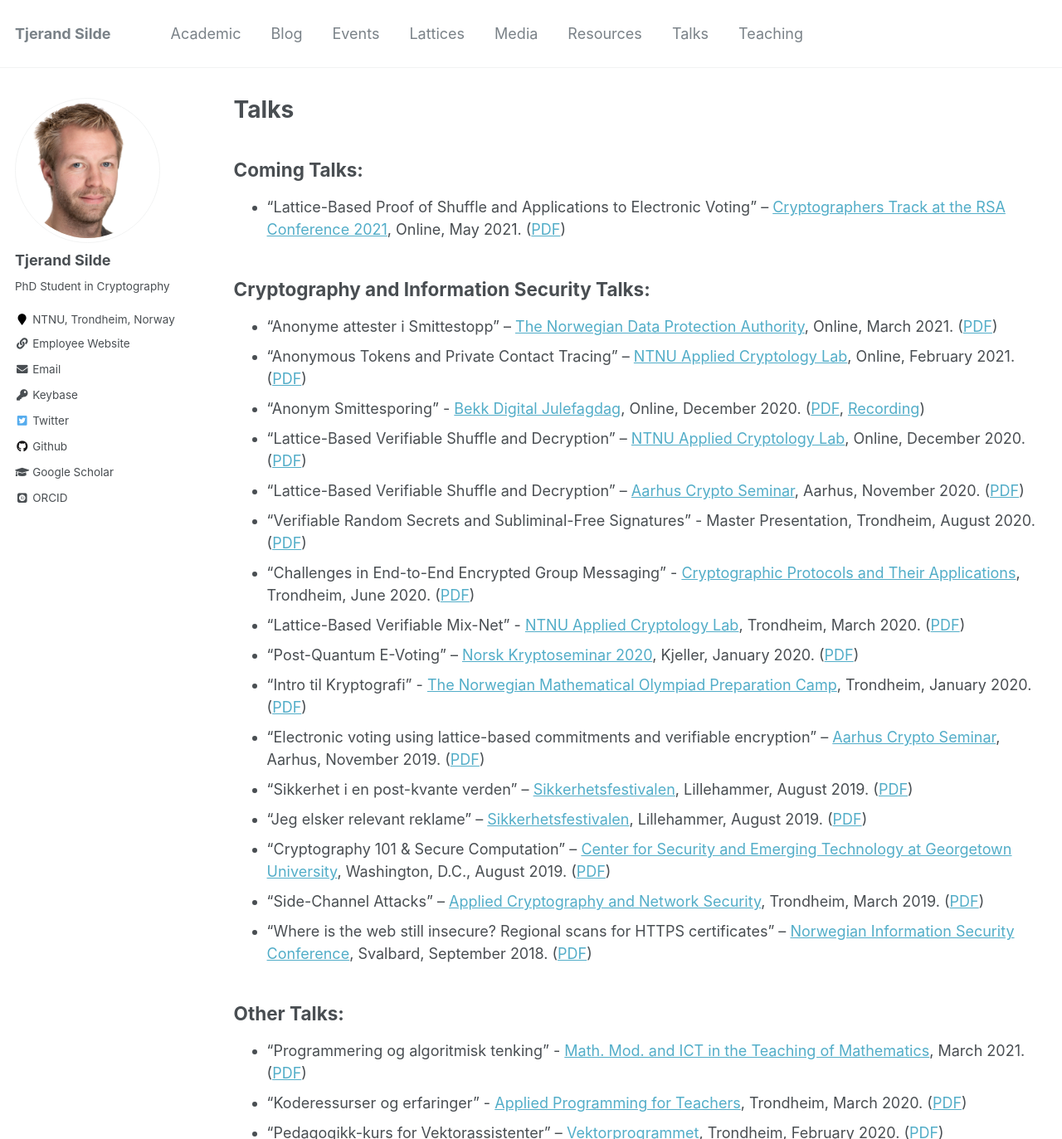
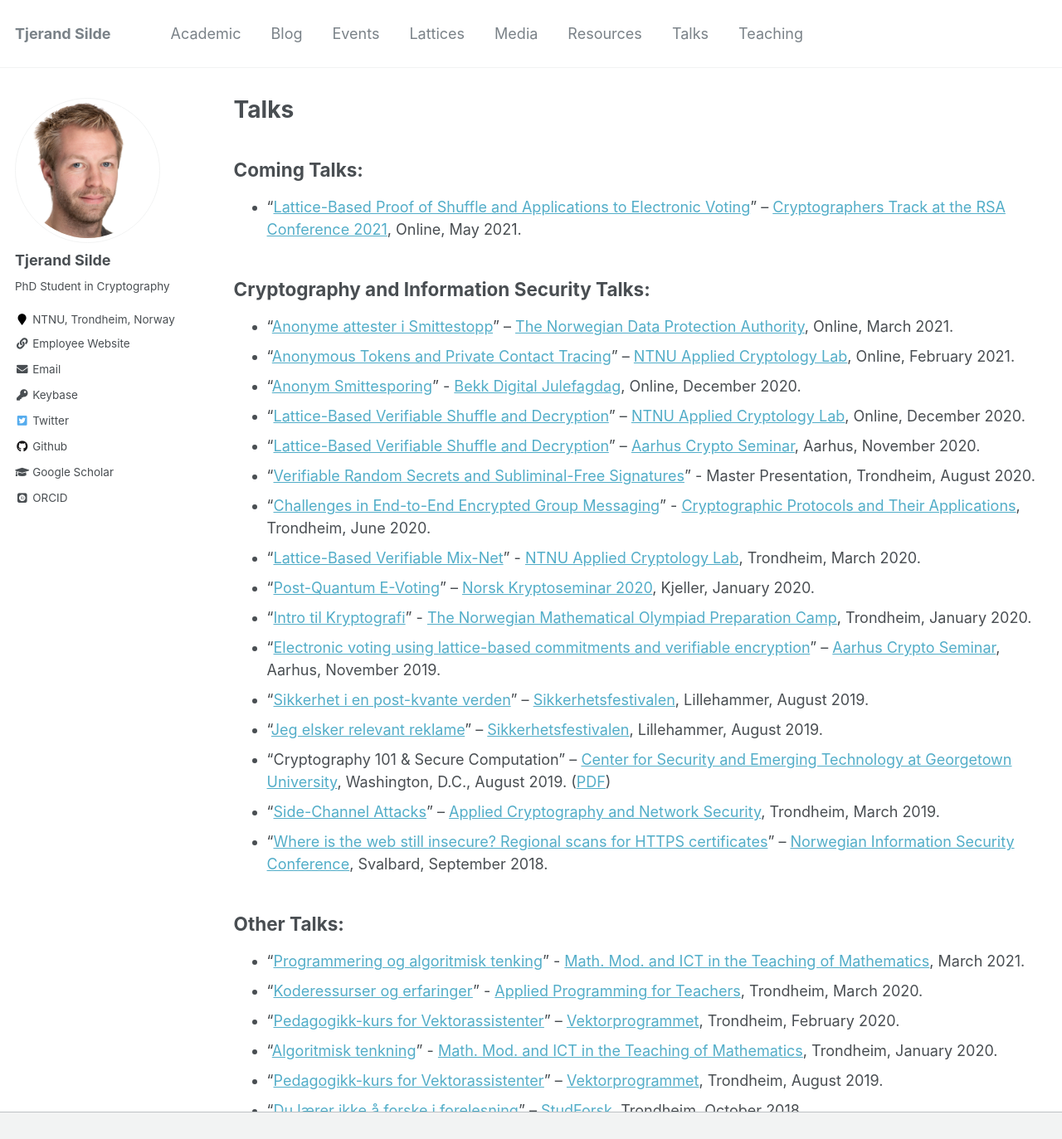
Before and after one commit to tjesi/tjesi.github.io, a Jekyll site: the page built from _pages/talks.md, in a window 1280 px wide and 1400 px high, cut to the strip 0-1373 px from the top of the window. Shown: the whole strip at 83% size. Built offline with Jekyll 4.4.1, drawn with Linux system fonts in a browser that asks for light colours; some web fonts are replaced; some of the changed text lies outside the part shown.

Commit message:
Update talks.md

```diff
--- a/_pages/talks.md
+++ b/_pages/talks.md
@@ -7,33 +7,32 @@ author_profile: true
 
 ## Coming Talks:
 
-* "Lattice-Based Proof of Shuffle and Applications to Electronic Voting" – [Cryptographers Track at the RSA Conference 2021](https://sites.google.com/site/ctrsa2021/conference-program?authuser=0), Online, May 2021. ([PDF](https://tjerandsilde.no/files/CRYP_T10A.pdf))
+* "[Lattice-Based Proof of Shuffle and Applications to Electronic Voting](https://tjerandsilde.no/files/CRYP_T10A.pdf)" – [Cryptographers Track at the RSA Conference 2021](https://sites.google.com/site/ctrsa2021/conference-program?authuser=0), Online, May 2021.
 
 ## Cryptography and Information Security Talks:
 
-* "Anonyme attester i Smittestopp" – [The Norwegian Data Protection Authority](https://www.datatilsynet.no/en), Online, March 2021.
-([PDF](https://tjerandsilde.no/files/Innebygget-Personvern.pdf))
-* “Anonymous Tokens and Private Contact Tracing” – [NTNU Applied Cryptology Lab](https://www.ntnu.edu/iik/nacl-lab), Online, February 2021. ([PDF](https://tjerandsilde.no/files/Anonymous-Tokens.pdf))
-* "Anonym Smittesporing" - [Bekk Digital Julefagdag](https://program.bekk.no), Online, December 2020. ([PDF](https://tjerandsilde.no/files/Anonym-Smittesporing.pdf), [Recording](https://vimeo.com/499096707))
-* “Lattice-Based Verifiable Shuffle and Decryption” – [NTNU Applied Cryptology Lab](https://www.ntnu.edu/iik/nacl-lab), Online, December 2020. ([PDF](https://tjerandsilde.no/files/Mix-Net2.pdf))
-* “Lattice-Based Verifiable Shuffle and Decryption” – [Aarhus Crypto Seminar](https://cs.au.dk/research/cryptography-and-security/seminar), Aarhus, November 2020. ([PDF](https://tjerandsilde.no/files/Mix-Net.pdf))
-* "Verifiable Random Secrets and Subliminal-Free Signatures" - Master Presentation, Trondheim, August 2020. ([PDF](https://tjerandsilde.no/files/Master_Presentation.pdf))
-* "Challenges in End-to-End Encrypted Group Messaging" - [Cryptographic Protocols and Their Applications](https://www.ntnu.edu/studies/courses/TM8107), Trondheim, June 2020. ([PDF](https://tjerandsilde.no/files/GroupMessagingPresentation.pdf))
-* "Lattice-Based Verifiable Mix-Net" - [NTNU Applied Cryptology Lab](https://www.ntnu.edu/iik/nacl-lab), Trondheim, March 2020. ([PDF](https://tjerandsilde.no/files/Lattice_Based_Verifiable_Mix_Net.pdf))
-* "Post-Quantum E-Voting" – [Norsk Kryptoseminar 2020](https://wiki.math.ntnu.no/nks/nks20), Kjeller, January 2020. ([PDF](https://tjerandsilde.no/files/NKS2020.pdf))
-* "Intro til Kryptografi" - [The Norwegian Mathematical Olympiad Preparation Camp](https://abelkonkurransen.no/en), Trondheim, January 2020. ([PDF](https://tjerandsilde.no/files/Abelforedrag.pdf))
-* “Electronic voting using lattice-based commitments and verifiable encryption” – [Aarhus Crypto Seminar](https://cs.au.dk/~oech/seminar.html), Aarhus, November 2019. ([PDF](https://tjerandsilde.no/files/Aarhus_Crypto_Seminar_Presentation.pdf))
-* “Sikkerhet i en post-kvante verden” – [Sikkerhetsfestivalen](https://sikkerhetsfestivalen.no), Lillehammer, August 2019. ([PDF](https://tjerandsilde.no/files/Sikkerhetsfestivalen_Tjerand_Silde_Sikkerhet_I_En_Post-kvante_Verden.pdf))
-* “Jeg elsker relevant reklame” – [Sikkerhetsfestivalen](https://sikkerhetsfestivalen.no), Lillehammer, August 2019. ([PDF](https://tjerandsilde.no/files/Sikkerhetsfestivalen_Tjerand_Silde_Jeg_Elsker_Relevant_Reklame.pdf))
+* "[Anonyme attester i Smittestopp](https://tjerandsilde.no/files/Innebygget-Personvern.pdf)" – [The Norwegian Data Protection Authority](https://www.datatilsynet.no/en), Online, March 2021.
+* “[Anonymous Tokens and Private Contact Tracing](https://tjerandsilde.no/files/Anonymous-Tokens.pdf)” – [NTNU Applied Cryptology Lab](https://www.ntnu.edu/iik/nacl-lab), Online, February 2021.
+* "[Anonym Smittesporing](https://tjerandsilde.no/files/Anonym-Smittesporing.pdf)" - [Bekk Digital Julefagdag](https://program.bekk.no), Online, December 2020.
+* “[Lattice-Based Verifiable Shuffle and Decryption](https://tjerandsilde.no/files/Mix-Net2.pdf)” – [NTNU Applied Cryptology Lab](https://www.ntnu.edu/iik/nacl-lab), Online, December 2020.
+* “[Lattice-Based Verifiable Shuffle and Decryption](https://tjerandsilde.no/files/Mix-Net.pdf)” – [Aarhus Crypto Seminar](https://cs.au.dk/research/cryptography-and-security/seminar), Aarhus, November 2020.
+* "[Verifiable Random Secrets and Subliminal-Free Signatures](https://tjerandsilde.no/files/Master_Presentation.pdf)" - Master Presentation, Trondheim, August 2020.
+* "[Challenges in End-to-End Encrypted Group Messaging](https://tjerandsilde.no/files/GroupMessagingPresentation.pdf)" - [Cryptographic Protocols and Their Applications](https://www.ntnu.edu/studies/courses/TM8107), Trondheim, June 2020.
+* "[Lattice-Based Verifiable Mix-Net](https://tjerandsilde.no/files/Lattice_Based_Verifiable_Mix_Net.pdf)" - [NTNU Applied Cryptology Lab](https://www.ntnu.edu/iik/nacl-lab), Trondheim, March 2020.
+* "[Post-Quantum E-Voting](https://tjerandsilde.no/files/NKS2020.pdf)" – [Norsk Kryptoseminar 2020](https://wiki.math.ntnu.no/nks/nks20), Kjeller, January 2020.
+* "[Intro til Kryptografi](https://tjerandsilde.no/files/Abelforedrag.pdf)" - [The Norwegian Mathematical Olympiad Preparation Camp](https://abelkonkurransen.no/en), Trondheim, January 2020.
+* “[Electronic voting using lattice-based commitments and verifiable encryption](https://tjerandsilde.no/files/Aarhus_Crypto_Seminar_Presentation.pdf)” – [Aarhus Crypto Seminar](https://cs.au.dk/~oech/seminar.html), Aarhus, November 2019.
+* “[Sikkerhet i en post-kvante verden](https://tjerandsilde.no/files/Sikkerhetsfestivalen_Tjerand_Silde_Sikkerhet_I_En_Post-kvante_Verden.pdf)” – [Sikkerhetsfestivalen](https://sikkerhetsfestivalen.no), Lillehammer, August 2019.
+* “[Jeg elsker relevant reklame](https://tjerandsilde.no/files/Sikkerhetsfestivalen_Tjerand_Silde_Jeg_Elsker_Relevant_Reklame.pdf)” – [Sikkerhetsfestivalen](https://sikkerhetsfestivalen.no), Lillehammer, August 2019.
 * “Cryptography 101 & Secure Computation” – [Center for Security and Emerging Technology at Georgetown University](http://cset.georgetown.edu), Washington, D.C., August 2019. ([PDF](https://tjerandsilde.no/files/CSET.pdf))
-* “Side-Channel Attacks” – [Applied Cryptography and Network Security](https://www.ntnu.edu/studies/courses/TTM4135), Trondheim, March 2019. ([PDF](https://tjerandsilde.no/files/Side_Channel_Attacks.pdf))
-* “Where is the web still insecure? Regional scans for HTTPS certificates” – [Norwegian Information Security Conference](http://nikt2018.ifi.uio.no/program_nisk_en.html), Svalbard, September 2018. ([PDF](https://tjerandsilde.no/files/NISK_presentation.pdf))
+* “[Side-Channel Attacks](https://tjerandsilde.no/files/Side_Channel_Attacks.pdf)” – [Applied Cryptography and Network Security](https://www.ntnu.edu/studies/courses/TTM4135), Trondheim, March 2019.
+* “[Where is the web still insecure? Regional scans for HTTPS certificates](https://tjerandsilde.no/files/NISK_presentation.pdf)” – [Norwegian Information Security Conference](http://nikt2018.ifi.uio.no/program_nisk_en.html), Svalbard, September 2018.
 
 ## Other Talks:
 
-* "Programmering og algoritmisk tenking" - [Math. Mod. and ICT in the Teaching of Mathematics](https://www.ntnu.edu/studies/courses/SKOLE6232), March 2021. ([PDF](https://tjerandsilde.no/files/Programmering_og_algoritmisk_tenking.pdf))
-* "Koderessurser og erfaringer" - [Applied Programming for Teachers](https://www.ntnu.edu/studies/courses/IT6204), Trondheim, March 2020. ([PDF](https://tjerandsilde.no/files/LKK20.pdf))
-* “Pedagogikk-kurs for Vektorassistenter” – [Vektorprogrammet](https://vektorprogrammet.no), Trondheim, February 2020. ([PDF](https://tjerandsilde.no/files/Pedagogikk_kurs_for_vektorprogrammet_FEB20.pdf))
-* "Algoritmisk tenkning" - [Math. Mod. and ICT in the Teaching of Mathematics](https://www.ntnu.edu/studies/courses/SKOLE6232), Trondheim, January 2020. ([PDF](https://tjerandsilde.no/files/Algoritmisktankegang.pdf))
-* “Pedagogikk-kurs for Vektorassistenter” – [Vektorprogrammet](https://vektorprogrammet.no), Trondheim, August 2019. ([PDF](https://tjerandsilde.no/files/Pedagogikk_kurs_for_vektorprogrammet.pdf))
-* “Du lærer ikke å forske i forelesning” – [StudForsk](https://wiki.math.ntnu.no/studforsk/start), Trondheim, October 2018. ([PDF](https://tjerandsilde.no/files/StudForsk.pdf))
+* "[Programmering og algoritmisk tenking](https://tjerandsilde.no/files/Programmering_og_algoritmisk_tenking.pdf)" - [Math. Mod. and ICT in the Teaching of Mathematics](https://www.ntnu.edu/studies/courses/SKOLE6232), March 2021.
+* "[Koderessurser og erfaringer](https://tjerandsilde.no/files/LKK20.pdf)" - [Applied Programming for Teachers](https://www.ntnu.edu/studies/courses/IT6204), Trondheim, March 2020.
+* “[Pedagogikk-kurs for Vektorassistenter](https://tjerandsilde.no/files/Pedagogikk_kurs_for_vektorprogrammet_FEB20.pdf)” – [Vektorprogrammet](https://vektorprogrammet.no), Trondheim, February 2020.
+* "[Algoritmisk tenkning](https://tjerandsilde.no/files/Algoritmisktankegang.pdf)" - [Math. Mod. and ICT in the Teaching of Mathematics](https://www.ntnu.edu/studies/courses/SKOLE6232), Trondheim, January 2020.
+* “[Pedagogikk-kurs for Vektorassistenter](https://tjerandsilde.no/files/Pedagogikk_kurs_for_vektorprogrammet.pdf)” – [Vektorprogrammet](https://vektorprogrammet.no), Trondheim, August 2019.
+* “[Du lærer ikke å forske i forelesning](https://tjerandsilde.no/files/StudForsk.pdf)” – [StudForsk](https://wiki.math.ntnu.no/studforsk/start), Trondheim, October 2018.
```
